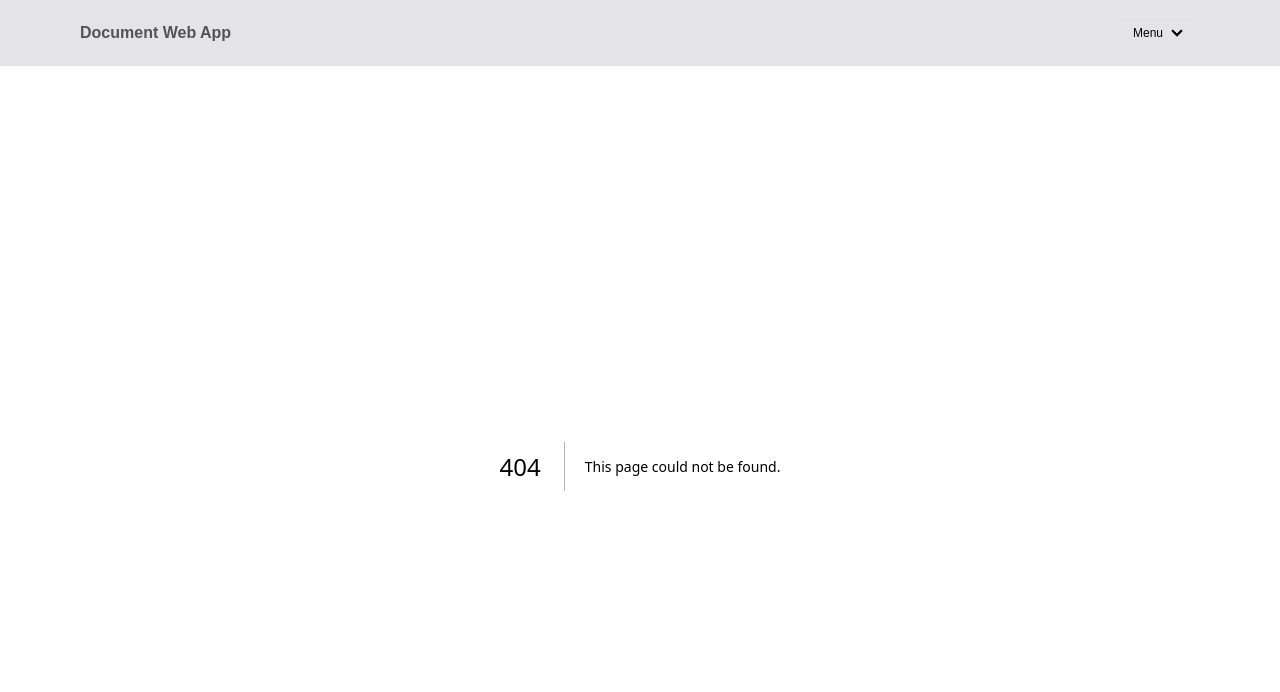
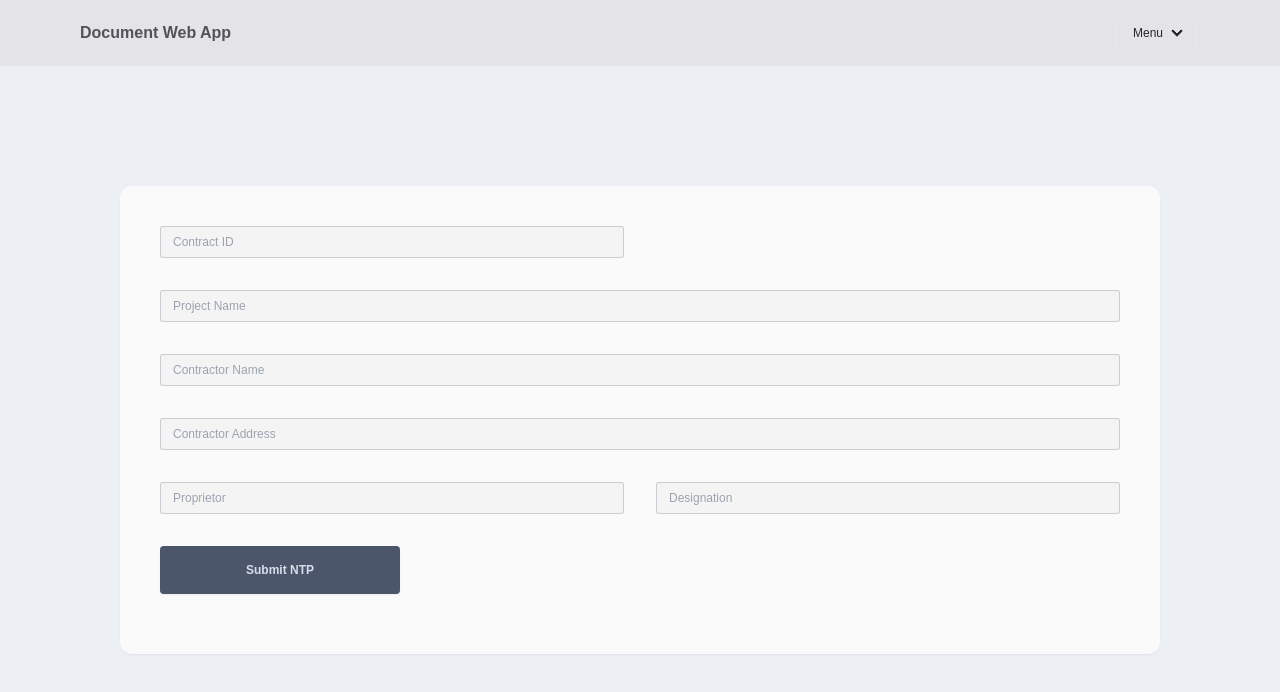
Before and after one commit to AllenCortuna/doctemplater, a Next.js app: page /create-ntp in a window 1280 px wide. Before the commit this address had no page. Shown: the top 692 px of the page. Built offline with nearby package versions, Linux system fonts and the light colour scheme; a web font is replaced by a local one.

Commit message:
patch: add pages for creating ntp

```diff
--- /dev/null
+++ b/app/api/create-ntp/route.js
@@ -0,0 +1,59 @@
+import { NextResponse } from "next/server";
+import fs from "fs";
+import path from "path";
+import PizZip from "pizzip";
+import Docxtemplater from "docxtemplater";
+import { extractValue } from "@/config/createMemoFunction";
+
+export async function POST(request) {
+  // for the MEMO
+  try {
+    const requestData = await request.json();
+    const ntpTemplate = fs.readFileSync(
+      path.resolve(__dirname, "../todo the path" ),
+      "binary"
+    );
+    const ntpZip = new PizZip(ntpTemplate);
+    let memoOutputDoc = new Docxtemplater(ntpZip);
+
+
+    const dataToAdd = requestData;
+    console.log("dataToAdd :>> ", dataToAdd);
+    memoOutputDoc.setData(dataToAdd);
+    try {
+      // Attempt to render the document (Add data to the template)
+      memoOutputDoc.render();
+      // Create a buffer to store the output data
+      let outputDocumentBuffer = memoOutputDoc
+        .getZip()
+        .generate({ type: "nodebuffer" });
+      fs.writeFileSync(
+        path.resolve(
+          __dirname,
+          `${requestData?.outputPath}/${excel
+            .slice(5, 11)
+            .map(([first]) => first)
+            .join(", ")} ${extractValue(excel[0])} NTP.docx`
+        ),
+        outputDocumentBuffer
+      );
+
+      return NextResponse.json({
+        status: 200,
+        message: `"NTP written succesfully"`,
+      });
+    } catch (error) {
+      console.error(error);
+      return NextResponse.json({
+        status: 200,
+        error: `Error: ${error}`,
+      });
+    }
+  } catch (error) {
+    console.error(error);
+    return NextResponse.json({
+      status: 200,
+      error: `Error: ${error.Error}`,
+    });
+  }
+}
--- /dev/null
+++ b/app/create-ntp/page.js
@@ -0,0 +1,134 @@
+"use client";
+import { errorToast, successToast } from "@/config/toast";
+import axios from "axios";
+import React, { useState, useEffect } from "react";
+import { ToastContainer } from "react-toastify";
+
+const Folder = () => {
+  const [data, setData] = useState({
+    contractID: "",
+    projectName: "",
+    contractorName: "",
+    contractorAddress: "",
+    proprietor: "",
+    designation: ""
+  });
+
+  // useEffect(() => {
+  //   const memoData = JSON.parse(localStorage.getItem("ntpData"));
+  //   setData(memoData);
+  // }, []);
+
+  const handleChange = (e) => {
+    const { name, value } = e.target;
+    setData((prevData) => ({
+      ...prevData,
+      [name]: value,
+    }));
+  };
+
+  const handleSubmit = async (e) => {
+    e.preventDefault();
+    localStorage.setItem("ntpData", JSON.stringify(data));
+    try {
+      const pathData = JSON.parse(localStorage.getItem("ntpData"));
+      const certResponse = await axios.post(
+        "http://localhost:3000/api/create-ntp",
+        JSON.stringify(pathData),
+        {
+          headers: {
+            "Content-Type": "application/json",
+          },
+        }
+      );
+      if (certResponse.data.message) {
+        successToast(certResponse.data.message);
+        setData({
+          contractID: "",
+          projectName: "",
+          contractorName: "",
+          contractorAddress: "",
+          proprietor: "",
+          designation: ""
+        })
+      } else {
+        errorToast(certResponse.data.error);
+      }
+    } catch (error) {
+      console.log("ERROR: ", error);
+      errorToast(error);
+    }
+  };
+
+  return (
+    <div className="flex w-screen p-20 justify-center">
+      <ToastContainer />
+      <form className="justify-center flex flex-col gap-8 mt-10 w-auto rounded-xl shadow-sm p-10 min-w-[65rem] bg-zinc-50">
+        {/* AWARD */}
+        <span className="grid grid-cols-2 gap-8">
+          <input
+            name="contractID"
+            value={data?.contractID}
+            onChange={handleChange}
+            className="custom-input"
+            placeholder="Contract ID"
+          ></input>
+        </span>
+
+        <input
+          name="projectName"
+          value={data?.projectName}
+          onChange={handleChange}
+          className="custom-input"
+          placeholder="Project Name"
+        ></input>
+
+        <input
+          name="contractorName"
+          value={data?.contractorName}
+          onChange={handleChange}
+          className="custom-input"
+          placeholder="Contractor Name"
+        ></input>
+
+        <input
+          name="contractorAddress"
+          value={data?.contractorAddress}
+          onChange={handleChange}
+          className="custom-input"
+          placeholder="Contractor Address"
+        ></input>
+
+        <span className="grid grid-cols-2 gap-8">
+          <input
+            name="proprietor"
+            value={data?.proprietor}
+            onChange={handleChange}
+            className="custom-input"
+            placeholder="Proprietor"
+          ></input>
+          <input
+            name="designation"
+            value={data?.designation}
+            onChange={handleChange}
+            className="custom-input"
+            placeholder="Designation"
+          ></input>
+        </span>
+
+        <span className="mb-5 flex flex-row gap-10 justify-start ">
+          <button
+            type="submit"
+            className="btn btn-neutral text-xs w-60"
+            onClick={handleSubmit}
+          >
+            {/* Compile Memorandum and Certifications */}
+            Submit NTP
+          </button>
+        </span>
+      </form>
+    </div>
+  );
+};
+
+export default Folder;
--- a/app/page.js
+++ b/app/page.js
@@ -22,6 +22,12 @@ export default function Home() {
           Create Award
         </button>
       </Link>
+
+      <Link href={"/create-ntp"}>
+        <button className="btn btn-outline rounded-md text-zinc-500 text-md">
+          Create NTP
+        </button>
+      </Link>
     </div>
   );
 }
```
Also changed, not shown: app/api/upload-ntp/route.js (deleted), 2 other files (tests, documents, lock files or other folders).
